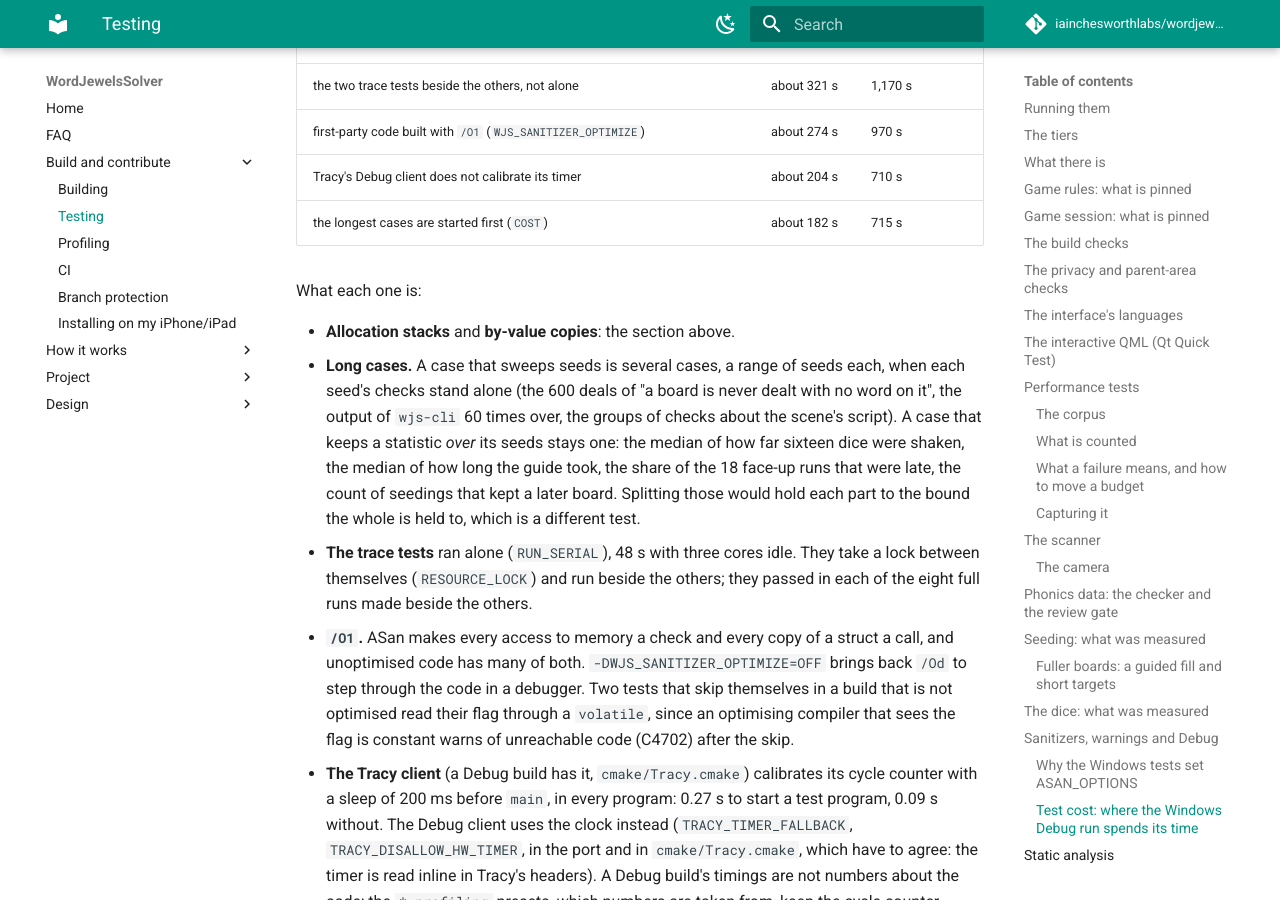
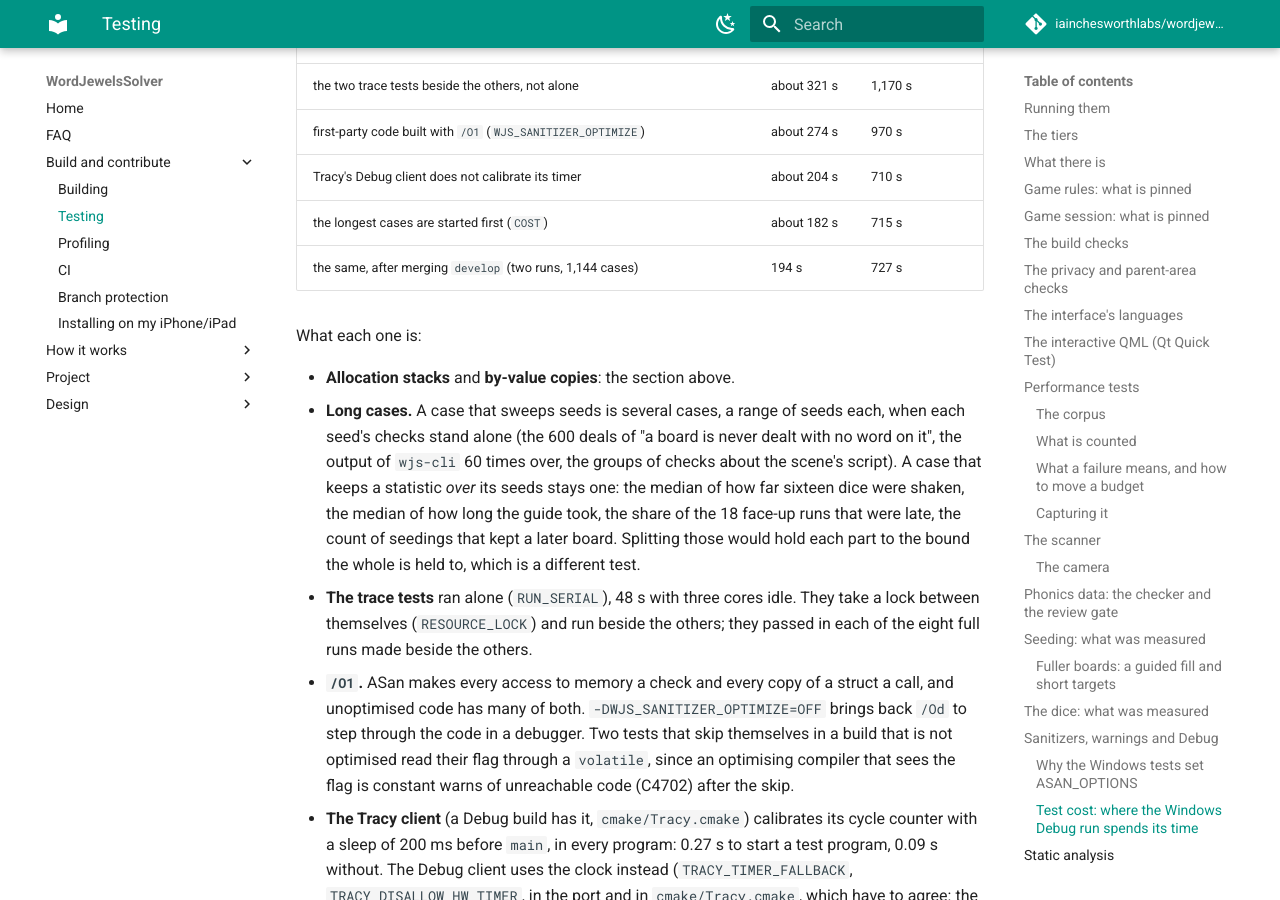
Before and after one commit to iainchesworthlabs/snapandspell, an MkDocs documentation site: the page built from docs/testing.md, in a window 1280 px wide and 900 px high, scrolled down 35142 px. Built offline with MkDocs 1.6.1 and Material for MkDocs 9.7.7, drawn with Linux system fonts in a browser that asks for light colours; comment, search, counter and statistics services are not loaded.

Commit message:
Add the last measurement to the test cost table

```diff
--- a/docs/testing.md
+++ b/docs/testing.md
@@ -939,6 +939,7 @@ timing from an earlier run), each change on top of the one before:
 | first-party code built with `/O1` (`WJS_SANITIZER_OPTIMIZE`) | about 274 s | 970 s |
 | Tracy's Debug client does not calibrate its timer | about 204 s | 710 s |
 | the longest cases are started first (`COST`) | about 182 s | 715 s |
+| the same, after merging `develop` (two runs, 1,144 cases) | 194 s | 727 s |
 
 What each one is:
 
```
